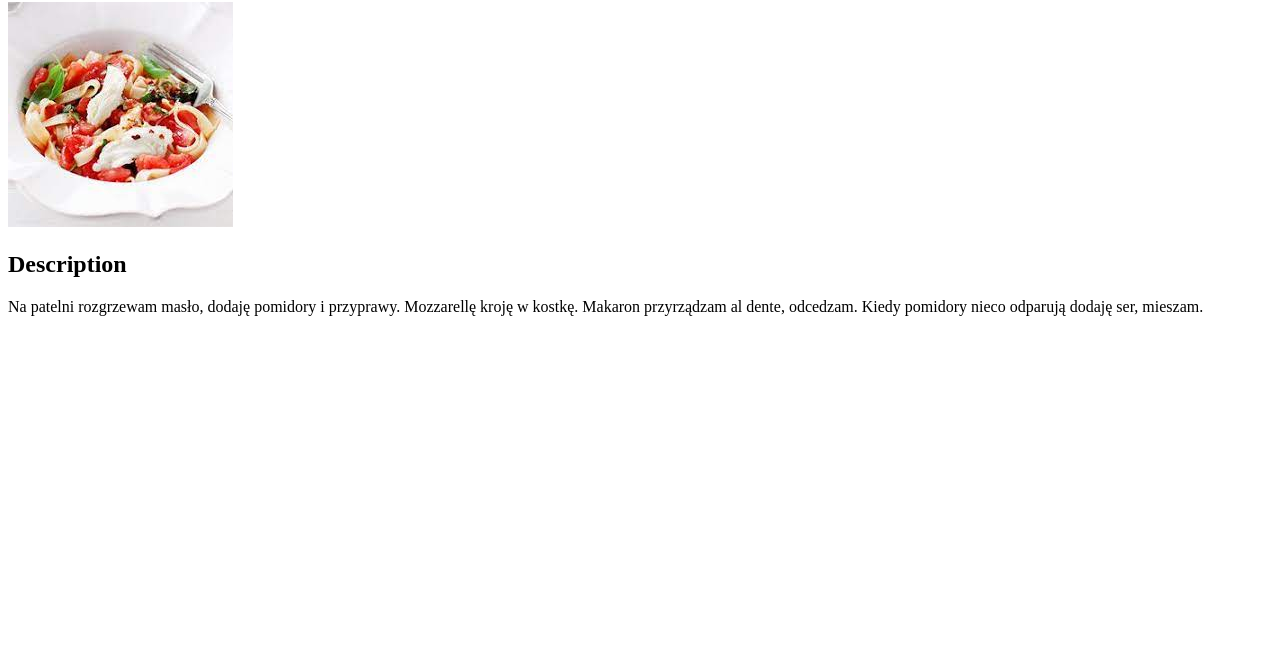
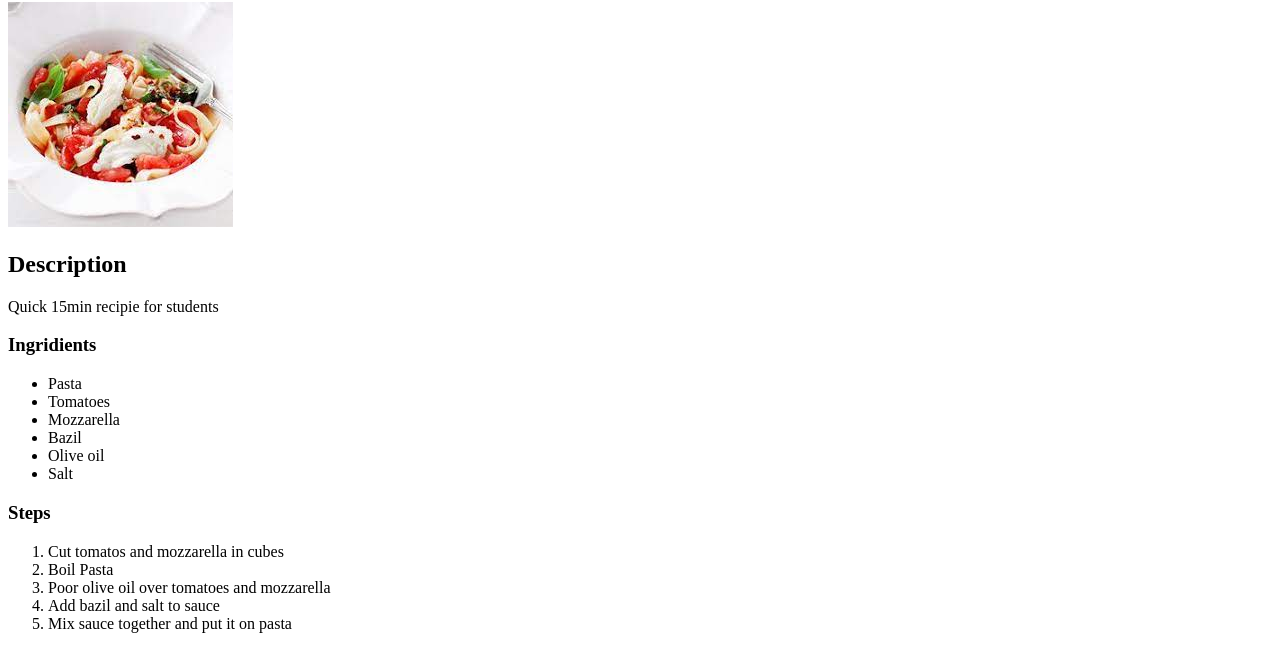
Before and after one commit to Karol931/odin-recepies, a plain HTML site: page recipes/makron.html in a window 1280 px wide. Shown: the part 78-750 px from the top of the page. Drawn offline with Linux system fonts and the light colour scheme.

Commit message:
Add ingridients list Add recipie

```diff
--- a/recipes/makron.html
+++ b/recipes/makron.html
@@ -10,6 +10,23 @@
         <h1>Makaron z pomidorem i mozarella</h1>
         <img src="images/makaron.jpeg" alt="makaron">
         <h2>Description</h2>
-        <p>Na patelni rozgrzewam masło, dodaję pomidory i przyprawy. Mozzarellę kroję w kostkę. Makaron przyrządzam al dente, odcedzam. Kiedy pomidory nieco odparują dodaję ser, mieszam.</p>
+        <p>Quick 15min recipie for students</p>
+        <h3>Ingridients</h3>
+        <ul>
+            <li>Pasta</li>
+            <li>Tomatoes</li>
+            <li>Mozzarella</li>
+            <li>Bazil</li>
+            <li>Olive oil</li>
+            <li>Salt</li>
+        </ul>
+        <h3>Steps</h3>
+        <ol>
+            <li>Cut tomatos and mozzarella in cubes</li>
+            <li>Boil Pasta</li>
+            <li>Poor olive oil over tomatoes and mozzarella</li>
+            <li>Add bazil and salt to sauce</li>
+            <li>Mix sauce together and put it on pasta</li>
+        </ol>
 </body>
 </html>
```
